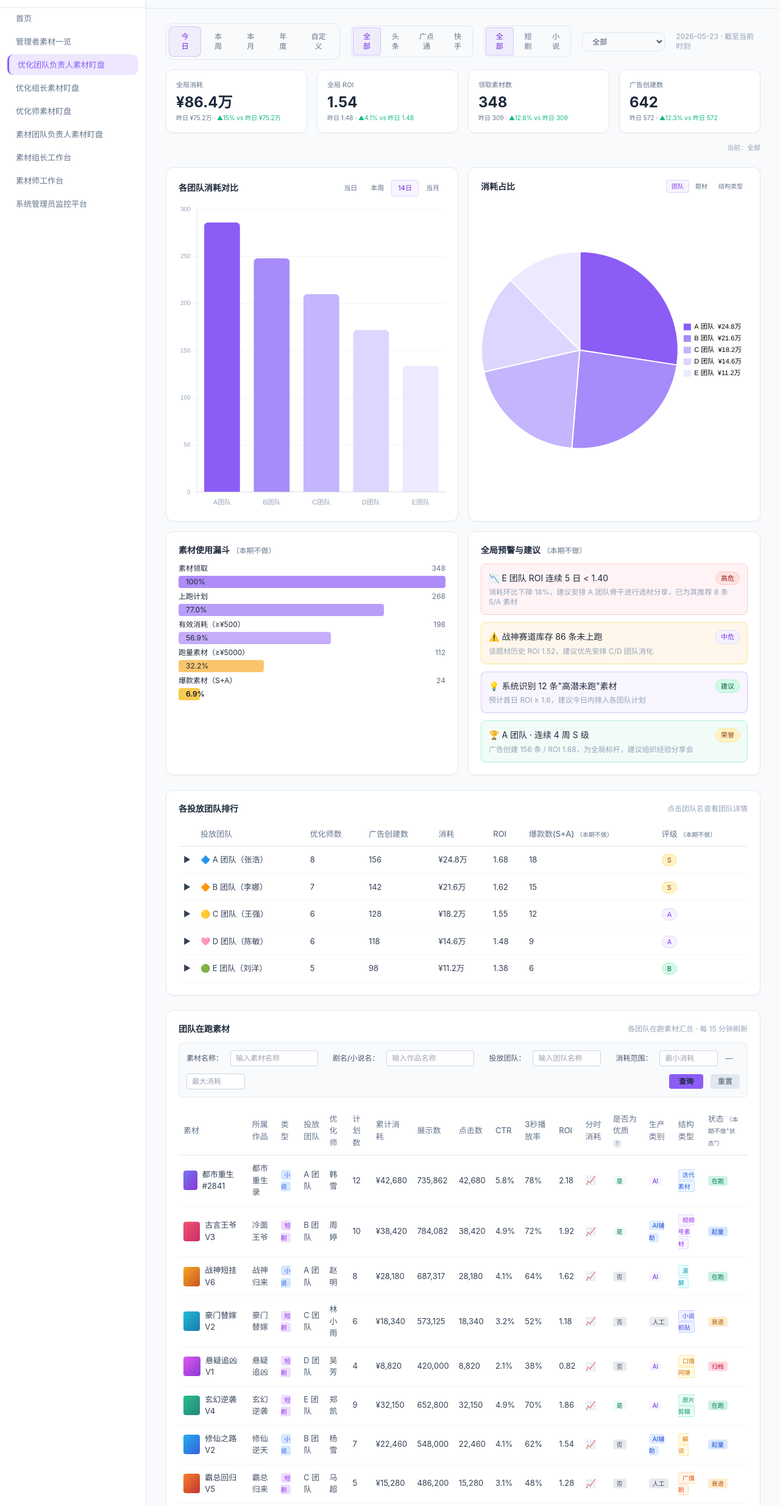
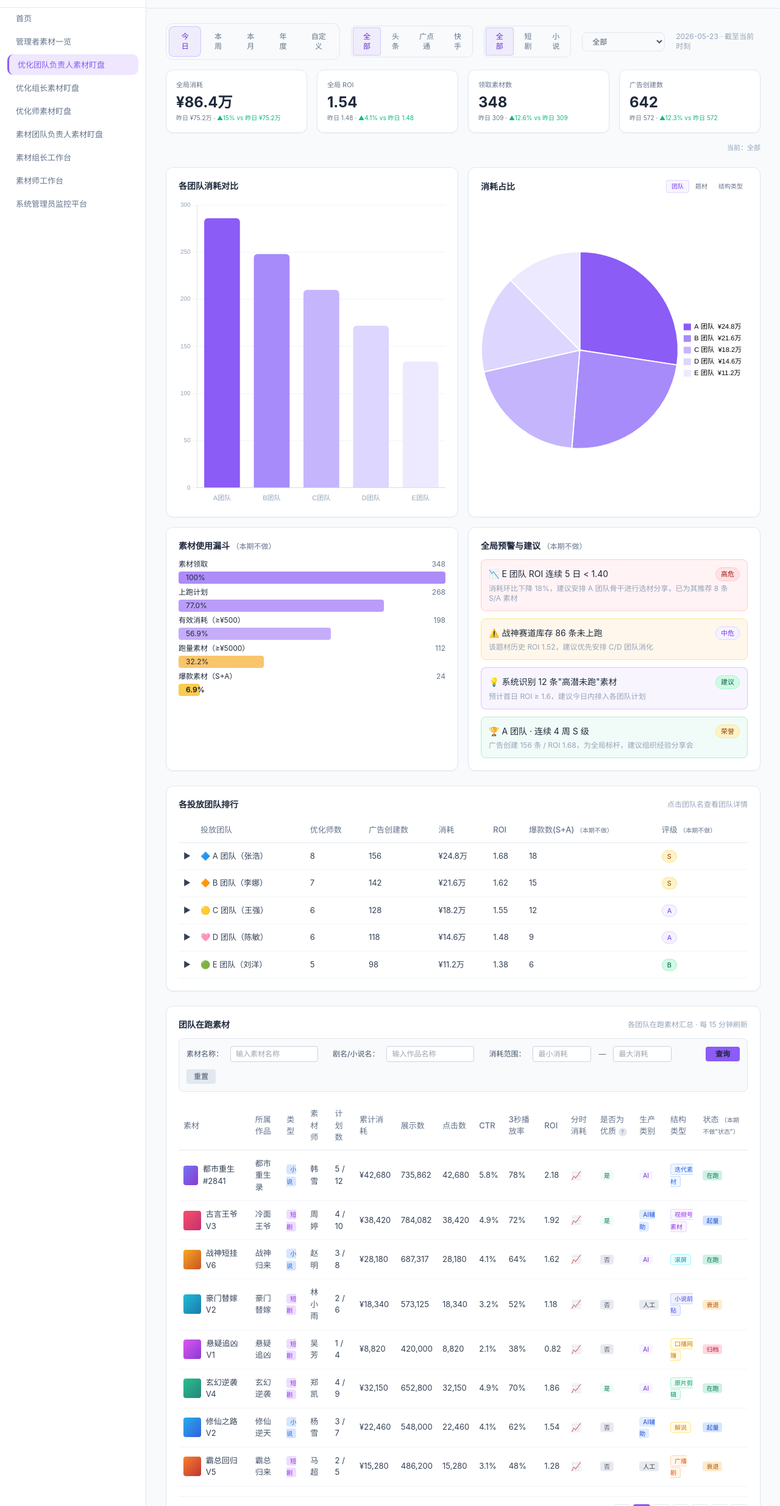
Before and after one commit to muxiaolana/ai-material-monitor, a plain HTML site: page optimizer-team-lead.html in a window 1280 px wide. Shown: the part 65-2534 px from the top of the page at 61% size. Drawn offline with nearby package versions, Linux system fonts and the light colour scheme.

Commit message:
Update optimizer-team-lead.html

```diff
--- a/optimizer-team-lead.html
+++ b/optimizer-team-lead.html
@@ -129,6 +129,17 @@
         <button onclick="switchType('drama')" class="type-tab px-3 py-1.5 rounded text-xs font-medium text-slate-400 hover:text-white" data-tab="drama">短剧</button>
         <button onclick="switchType('novel')" class="type-tab px-3 py-1.5 rounded text-xs font-medium text-slate-400 hover:text-white" data-tab="novel">小说</button>
       </div>
+      <select id="dramaTypeSelect" class="hidden bg-slate-900 border border-slate-700 rounded-lg px-3 py-1.5 text-xs text-slate-300 focus:outline-none focus:ring-1 focus:ring-violet-500 max-w-[160px]">
+        <option value="all">全部短剧类型</option>
+        <option value="分销真人剧">分销真人剧</option>
+        <option value="自制真人剧">自制真人剧</option>
+        <option value="引入真人剧">引入真人剧</option>
+        <option value="达人漫剧">达人漫剧</option>
+        <option value="分销漫剧">分销漫剧</option>
+        <option value="字节漫剧">字节漫剧</option>
+        <option value="自制漫剧">自制漫剧</option>
+        <option value="引入漫剧">引入漫剧</option>
+      </select>
       <select id="bizSelect" onchange="switchBiz(this.value)" class="bg-slate-900 border border-slate-700 rounded-lg px-3 py-1.5 text-xs text-slate-300 focus:outline-none focus:ring-1 focus:ring-violet-500 max-w-[160px]">
         <option value="all">全部</option>
         <option value="客户端-小说付费">客户端-小说付费</option>
@@ -163,14 +174,6 @@
     <div class="card p-5">
       <div class="flex items-center justify-between mb-3">
         <div class="text-sm font-semibold">各团队消耗对比</div>
-        <div class="flex items-center gap-1.5">
-          <div class="flex gap-0.5" id="leadTimeTabs">
-            <button onclick="switchLeadTime('today')" class="lead-time-tab px-2.5 py-1 rounded text-[11px] font-medium text-slate-400" data-leadtime="today">当日</button>
-            <button onclick="switchLeadTime('week')" class="lead-time-tab px-2.5 py-1 rounded text-[11px] font-medium text-slate-400" data-leadtime="week">本周</button>
-            <button onclick="switchLeadTime('14d')" class="lead-time-tab px-2.5 py-1 rounded text-[11px] font-medium bg-violet-500/20 text-violet-600 border border-violet-400/30" data-leadtime="14d">14日</button>
-            <button onclick="switchLeadTime('month')" class="lead-time-tab px-2.5 py-1 rounded text-[11px] font-medium text-slate-400" data-leadtime="month">当月</button>
-          </div>
-        </div>
       </div>
       <canvas id="adTrendChart" height="200"></canvas>
     </div>
@@ -362,8 +365,6 @@
         <input type="text" id="otlTeamRunMaterialName" placeholder="输入素材名称" class="px-2 py-1 text-xs rounded border border-slate-300 w-36 focus:outline-none focus:ring-1 focus:ring-violet-500">
         <span class="text-xs font-medium text-slate-600 shrink-0 ml-3">剧名/小说名：</span>
         <input type="text" id="otlTeamRunWorkName" placeholder="输入作品名称" class="px-2 py-1 text-xs rounded border border-slate-300 w-36 focus:outline-none focus:ring-1 focus:ring-violet-500">
-        <span class="text-xs font-medium text-slate-600 shrink-0 ml-3">投放团队：</span>
-        <input type="text" id="otlTeamRunTeamName" placeholder="输入团队名称" class="px-2 py-1 text-xs rounded border border-slate-300 w-28 focus:outline-none focus:ring-1 focus:ring-violet-500">
         <span class="text-xs font-medium text-slate-600 shrink-0 ml-3">消耗范围：</span>
         <input type="number" id="otlTeamRunCostMin" placeholder="最小消耗" class="px-2 py-1 text-xs rounded border border-slate-300 w-24 focus:outline-none focus:ring-1 focus:ring-violet-500">
         <span class="text-xs text-slate-400">—</span>
@@ -372,15 +373,14 @@
         <button class="px-3 py-1 text-xs rounded bg-slate-200 text-slate-600 hover:bg-slate-300" onclick="resetOtlTeamRun()">重置</button>
       </div>
       <table>
-        <thead><tr><th>素材</th><th>所属作品</th><th>类型</th><th>投放团队</th><th>优化师</th><th>计划数</th><th>累计消耗</th><th>展示数</th><th>点击数</th><th>CTR</th><th>3秒播放率</th><th>ROI</th><th>分时消耗</th><th>是否为优质 <span class="inline-block w-3.5 h-3.5 rounded-full bg-slate-200 text-slate-500 text-[9px] font-bold leading-[14px] text-center cursor-help" title="是否为大盘优质素材">?</span></th><th>生产类别</th><th>结构类型</th><th>状态 <span class="text-[10px] text-slate-400 font-normal">（本期不做"状态"）</span></th></tr></thead>
+        <thead><tr><th>素材</th><th>所属作品</th><th>类型</th><th>素材师</th><th>计划数</th><th>累计消耗</th><th>展示数</th><th>点击数</th><th>CTR</th><th>3秒播放率</th><th>ROI</th><th>分时消耗</th><th>是否为优质 <span class="inline-block w-3.5 h-3.5 rounded-full bg-slate-200 text-slate-500 text-[9px] font-bold leading-[14px] text-center cursor-help" title="是否为大盘优质素材">?</span></th><th>生产类别</th><th>结构类型</th><th>状态 <span class="text-[10px] text-slate-400 font-normal">（本期不做"状态"）</span></th></tr></thead>
         <tbody>
           <tr class="otl-team-run-row">
             <td><div class="flex items-center gap-2"><div class="w-8 h-8 rounded bg-gradient-to-br from-indigo-500 to-purple-700"></div><span>都市重生 #2841</span></div></td>
             <td class="text-slate-600">都市重生录</td>
             <td><span class="px-1.5 py-0.5 rounded bg-blue-500/20 text-blue-600 text-[10px]">小说</span></td>
-            <td class="text-slate-600">A 团队</td>
             <td class="text-slate-600">韩雪</td>
-            <td>12</td><td>¥42,680</td><td>735,862</td><td>42,680</td><td>5.8%</td><td>78%</td><td>2.18</td>
+            <td>5 / 12</td><td>¥42,680</td><td>735,862</td><td>42,680</td><td>5.8%</td><td>78%</td><td>2.18</td>
             <td><button onclick="showOtlHourlyChart(this)" class="text-violet-400 hover:text-violet-300 text-sm" title="查看分时数据">📈</button></td>
             <td><span class="px-1.5 py-0.5 rounded bg-emerald-500/15 text-emerald-700 text-[10px]">是</span></td><td><span class="px-1.5 py-0.5 rounded bg-violet-500/15 text-violet-700 text-[10px]">AI</span></td><td><span class="px-1.5 py-0.5 rounded bg-blue-50 text-blue-600 text-[10px] border border-blue-200">迭代素材</span></td>
             <td><span class="px-1.5 py-0.5 rounded bg-emerald-500/20 text-emerald-700 text-[10px]">在跑</span></td>
@@ -389,9 +389,8 @@
             <td><div class="flex items-center gap-2"><div class="w-8 h-8 rounded bg-gradient-to-br from-rose-500 to-pink-700"></div><span>古言王爷 V3</span></div></td>
             <td class="text-slate-600">冷面王爷</td>
             <td><span class="px-1.5 py-0.5 rounded bg-purple-500/20 text-purple-600 text-[10px]">短剧</span></td>
-            <td class="text-slate-600">B 团队</td>
             <td class="text-slate-600">周婷</td>
-            <td>10</td><td>¥38,420</td><td>784,082</td><td>38,420</td><td>4.9%</td><td>72%</td><td>1.92</td>
+            <td>4 / 10</td><td>¥38,420</td><td>784,082</td><td>38,420</td><td>4.9%</td><td>72%</td><td>1.92</td>
             <td><button onclick="showOtlHourlyChart(this)" class="text-violet-400 hover:text-violet-300 text-sm" title="查看分时数据">📈</button></td>
             <td><span class="px-1.5 py-0.5 rounded bg-emerald-500/15 text-emerald-700 text-[10px]">是</span></td><td><span class="px-1.5 py-0.5 rounded bg-blue-500/15 text-blue-700 text-[10px]">AI辅助</span></td><td><span class="px-1.5 py-0.5 rounded bg-purple-50 text-purple-600 text-[10px] border border-purple-200">视频号素材</span></td>
             <td><span class="px-1.5 py-0.5 rounded bg-blue-500/20 text-blue-700 text-[10px]">起量</span></td>
@@ -400,9 +399,8 @@
             <td><div class="flex items-center gap-2"><div class="w-8 h-8 rounded bg-gradient-to-br from-amber-500 to-orange-700"></div><span>战神短挂 V6</span></div></td>
             <td class="text-slate-600">战神归来</td>
             <td><span class="px-1.5 py-0.5 rounded bg-blue-500/20 text-blue-600 text-[10px]">小说</span></td>
-            <td class="text-slate-600">A 团队</td>
             <td class="text-slate-600">赵明</td>
-            <td>8</td><td>¥28,180</td><td>687,317</td><td>28,180</td><td>4.1%</td><td>64%</td><td>1.62</td>
+            <td>3 / 8</td><td>¥28,180</td><td>687,317</td><td>28,180</td><td>4.1%</td><td>64%</td><td>1.62</td>
             <td><button onclick="showOtlHourlyChart(this)" class="text-violet-400 hover:text-violet-300 text-sm" title="查看分时数据">📈</button></td>
             <td><span class="px-1.5 py-0.5 rounded bg-slate-500/15 text-slate-600 text-[10px]">否</span></td><td><span class="px-1.5 py-0.5 rounded bg-violet-500/15 text-violet-700 text-[10px]">AI</span></td><td><span class="px-1.5 py-0.5 rounded bg-cyan-50 text-cyan-600 text-[10px] border border-cyan-200">滚屏</span></td>
             <td><span class="px-1.5 py-0.5 rounded bg-emerald-500/20 text-emerald-700 text-[10px]">在跑</span></td>
@@ -411,9 +409,8 @@
             <td><div class="flex items-center gap-2"><div class="w-8 h-8 rounded bg-gradient-to-br from-cyan-500 to-sky-700"></div><span>豪门替嫁 V2</span></div></td>
             <td class="text-slate-600">豪门替嫁</td>
             <td><span class="px-1.5 py-0.5 rounded bg-purple-500/20 text-purple-600 text-[10px]">短剧</span></td>
-            <td class="text-slate-600">C 团队</td>
             <td class="text-slate-600">林小雨</td>
-            <td>6</td><td>¥18,340</td><td>573,125</td><td>18,340</td><td>3.2%</td><td>52%</td><td>1.18</td>
+            <td>2 / 6</td><td>¥18,340</td><td>573,125</td><td>18,340</td><td>3.2%</td><td>52%</td><td>1.18</td>
             <td><button onclick="showOtlHourlyChart(this)" class="text-violet-400 hover:text-violet-300 text-sm" title="查看分时数据">📈</button></td>
             <td><span class="px-1.5 py-0.5 rounded bg-slate-500/15 text-slate-600 text-[10px]">否</span></td><td><span class="px-1.5 py-0.5 rounded bg-slate-500/15 text-slate-700 text-[10px]">人工</span></td><td><span class="px-1.5 py-0.5 rounded bg-indigo-50 text-indigo-600 text-[10px] border border-indigo-200">小说前贴</span></td>
             <td><span class="px-1.5 py-0.5 rounded bg-amber-500/20 text-amber-700 text-[10px]">衰退</span></td>
@@ -422,9 +419,8 @@
             <td><div class="flex items-center gap-2"><div class="w-8 h-8 rounded bg-gradient-to-br from-fuchsia-500 to-purple-700"></div><span>悬疑追凶 V1</span></div></td>
             <td class="text-slate-600">悬疑追凶</td>
             <td><span class="px-1.5 py-0.5 rounded bg-purple-500/20 text-purple-600 text-[10px]">短剧</span></td>
-            <td class="text-slate-600">D 团队</td>
             <td class="text-slate-600">吴芳</td>
-            <td>4</td><td>¥8,820</td><td>420,000</td><td>8,820</td><td>2.1%</td><td>38%</td><td>0.82</td>
+            <td>1 / 4</td><td>¥8,820</td><td>420,000</td><td>8,820</td><td>2.1%</td><td>38%</td><td>0.82</td>
             <td><button onclick="showOtlHourlyChart(this)" class="text-violet-400 hover:text-violet-300 text-sm" title="查看分时数据">📈</button></td>
             <td><span class="px-1.5 py-0.5 rounded bg-slate-500/15 text-slate-600 text-[10px]">否</span></td><td><span class="px-1.5 py-0.5 rounded bg-violet-500/15 text-violet-700 text-[10px]">AI</span></td><td><span class="px-1.5 py-0.5 rounded bg-amber-50 text-amber-600 text-[10px] border border-amber-200">口播网赚</span></td>
             <td><span class="px-1.5 py-0.5 rounded bg-rose-500/20 text-rose-700 text-[10px]">归档</span></td>
@@ -433,9 +429,8 @@
             <td><div class="flex items-center gap-2"><div class="w-8 h-8 rounded bg-gradient-to-br from-emerald-500 to-teal-700"></div><span>玄幻逆袭 V4</span></div></td>
             <td class="text-slate-600">玄幻逆袭</td>
             <td><span class="px-1.5 py-0.5 rounded bg-purple-500/20 text-purple-600 text-[10px]">短剧</span></td>
-            <td class="text-slate-600">E 团队</td>
             <td class="text-slate-600">郑凯</td>
-            <td>9</td><td>¥32,150</td><td>652,800</td><td>32,150</td><td>4.9%</td><td>70%</td><td>1.86</td>
+            <td>4 / 9</td><td>¥32,150</td><td>652,800</td><td>32,150</td><td>4.9%</td><td>70%</td><td>1.86</td>
             <td><button onclick="showOtlHourlyChart(this)" class="text-violet-400 hover:text-violet-300 text-sm" title="查看分时数据">📈</button></td>
             <td><span class="px-1.5 py-0.5 rounded bg-emerald-500/15 text-emerald-700 text-[10px]">是</span></td><td><span class="px-1.5 py-0.5 rounded bg-violet-500/15 text-violet-700 text-[10px]">AI</span></td><td><span class="px-1.5 py-0.5 rounded bg-emerald-50 text-emerald-600 text-[10px] border border-emerald-200">原片剪辑</span></td>
             <td><span class="px-1.5 py-0.5 rounded bg-emerald-500/20 text-emerald-700 text-[10px]">在跑</span></td>
@@ -444,9 +439,8 @@
             <td><div class="flex items-center gap-2"><div class="w-8 h-8 rounded bg-gradient-to-br from-sky-500 to-blue-700"></div><span>修仙之路 V2</span></div></td>
             <td class="text-slate-600">修仙逆天</td>
             <td><span class="px-1.5 py-0.5 rounded bg-blue-500/20 text-blue-600 text-[10px]">小说</span></td>
-            <td class="text-slate-600">B 团队</td>
             <td class="text-slate-600">杨雪</td>
-            <td>7</td><td>¥22,460</td><td>548,000</td><td>22,460</td><td>4.1%</td><td>62%</td><td>1.54</td>
+            <td>3 / 7</td><td>¥22,460</td><td>548,000</td><td>22,460</td><td>4.1%</td><td>62%</td><td>1.54</td>
             <td><button onclick="showOtlHourlyChart(this)" class="text-violet-400 hover:text-violet-300 text-sm" title="查看分时数据">📈</button></td>
             <td><span class="px-1.5 py-0.5 rounded bg-slate-500/15 text-slate-600 text-[10px]">否</span></td><td><span class="px-1.5 py-0.5 rounded bg-blue-500/15 text-blue-700 text-[10px]">AI辅助</span></td><td><span class="px-1.5 py-0.5 rounded bg-amber-50 text-amber-600 text-[10px] border border-amber-200">解说</span></td>
             <td><span class="px-1.5 py-0.5 rounded bg-blue-500/20 text-blue-700 text-[10px]">起量</span></td>
@@ -455,9 +449,8 @@
             <td><div class="flex items-center gap-2"><div class="w-8 h-8 rounded bg-gradient-to-br from-orange-500 to-red-700"></div><span>霸总回归 V5</span></div></td>
             <td class="text-slate-600">霸总归来</td>
             <td><span class="px-1.5 py-0.5 rounded bg-purple-500/20 text-purple-600 text-[10px]">短剧</span></td>
-            <td class="text-slate-600">C 团队</td>
             <td class="text-slate-600">马超</td>
-            <td>5</td><td>¥15,280</td><td>486,200</td><td>15,280</td><td>3.1%</td><td>48%</td><td>1.28</td>
+            <td>2 / 5</td><td>¥15,280</td><td>486,200</td><td>15,280</td><td>3.1%</td><td>48%</td><td>1.28</td>
             <td><button onclick="showOtlHourlyChart(this)" class="text-violet-400 hover:text-violet-300 text-sm" title="查看分时数据">📈</button></td>
             <td><span class="px-1.5 py-0.5 rounded bg-slate-500/15 text-slate-600 text-[10px]">否</span></td><td><span class="px-1.5 py-0.5 rounded bg-slate-500/15 text-slate-700 text-[10px]">人工</span></td><td><span class="px-1.5 py-0.5 rounded bg-orange-50 text-orange-600 text-[10px] border border-orange-200">广播剧</span></td>
             <td><span class="px-1.5 py-0.5 rounded bg-amber-500/20 text-amber-700 text-[10px]">衰退</span></td>
@@ -882,28 +875,24 @@ initPieChart('team');
 function filterOtlTeamRun(){
   const materialName = document.getElementById('otlTeamRunMaterialName').value.trim().toLowerCase();
   const workName = document.getElementById('otlTeamRunWorkName').value.trim().toLowerCase();
-  const teamName = document.getElementById('otlTeamRunTeamName').value.trim().toLowerCase();
   const costMin = parseFloat(document.getElementById('otlTeamRunCostMin').value) || 0;
   const costMax = parseFloat(document.getElementById('otlTeamRunCostMax').value) || Infinity;
   document.querySelectorAll('.otl-team-run-row').forEach(row => {
     const tds = row.querySelectorAll('td');
     const material = tds[0]?.textContent.trim().toLowerCase() || '';
     const work = tds[1]?.textContent.trim().toLowerCase() || '';
-    const team = tds[3]?.textContent.trim().toLowerCase() || '';
-    const costStr = tds[6]?.textContent.replace(/[¥,]/g,'') || '0';
+    const costStr = tds[5]?.textContent.replace(/[¥,]/g,'') || '0';
     const cost = parseFloat(costStr) || 0;
     const matchMaterial = !materialName || material.includes(materialName);
     const matchWork = !workName || work.includes(workName);
-    const matchTeam = !teamName || team.includes(teamName);
     const matchCost = cost >= costMin && cost <= costMax;
-    if(matchMaterial && matchWork && matchTeam && matchCost) row.classList.remove('hidden');
+    if(matchMaterial && matchWork && matchCost) row.classList.remove('hidden');
     else row.classList.add('hidden');
   });
 }
 function resetOtlTeamRun(){
   document.getElementById('otlTeamRunMaterialName').value='';
   document.getElementById('otlTeamRunWorkName').value='';
-  document.getElementById('otlTeamRunTeamName').value='';
   document.getElementById('otlTeamRunCostMin').value='';
   document.getElementById('otlTeamRunCostMax').value='';
   document.querySelectorAll('.otl-team-run-row').forEach(row=>row.classList.remove('hidden'));
@@ -1024,6 +1013,9 @@ function switchType(tab) {
       b.className = 'type-tab px-3 py-1.5 rounded text-xs font-medium text-slate-400 hover:text-white';
     }
   });
+  // 仅当类型为"短剧"时显示短剧类型筛选框
+  const dramaSel = document.getElementById('dramaTypeSelect');
+  if (dramaSel) dramaSel.classList.toggle('hidden', tab !== 'drama');
 }
 
 // ====== 业务线切换 ======
```
